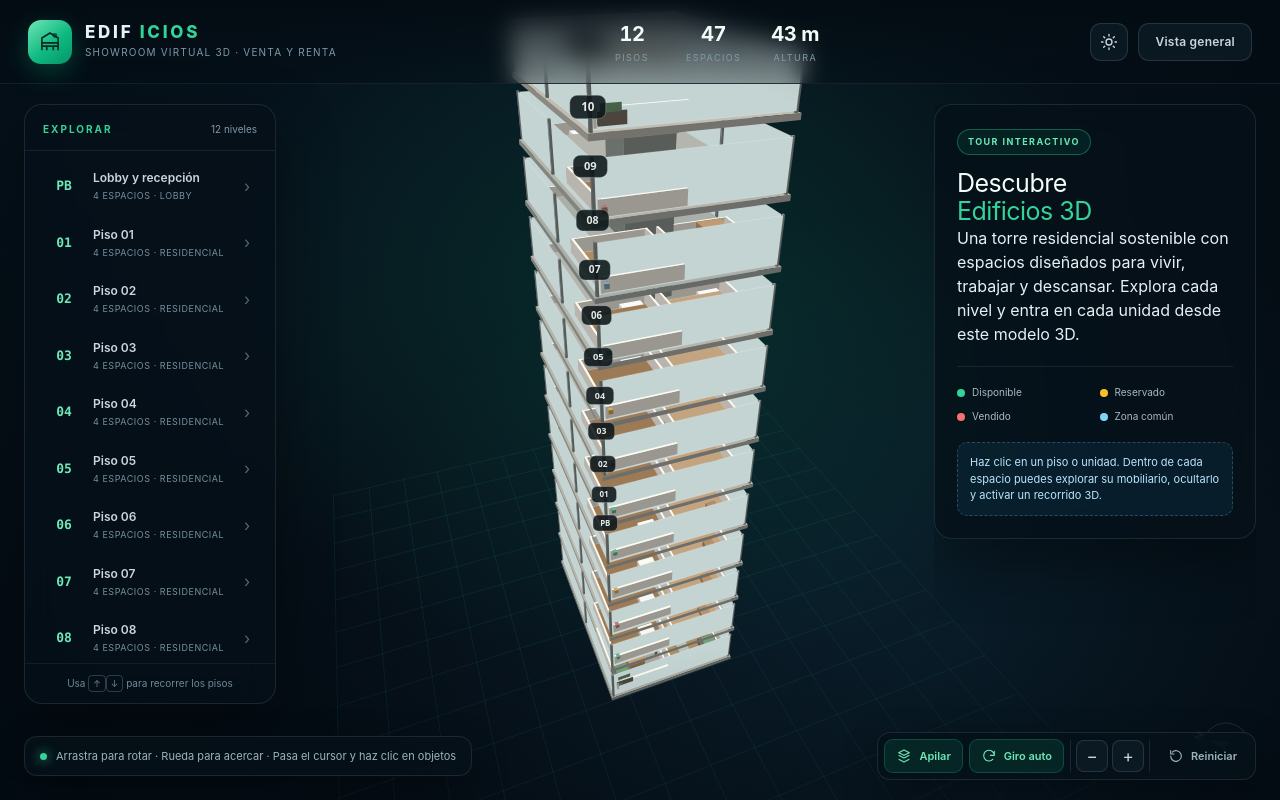
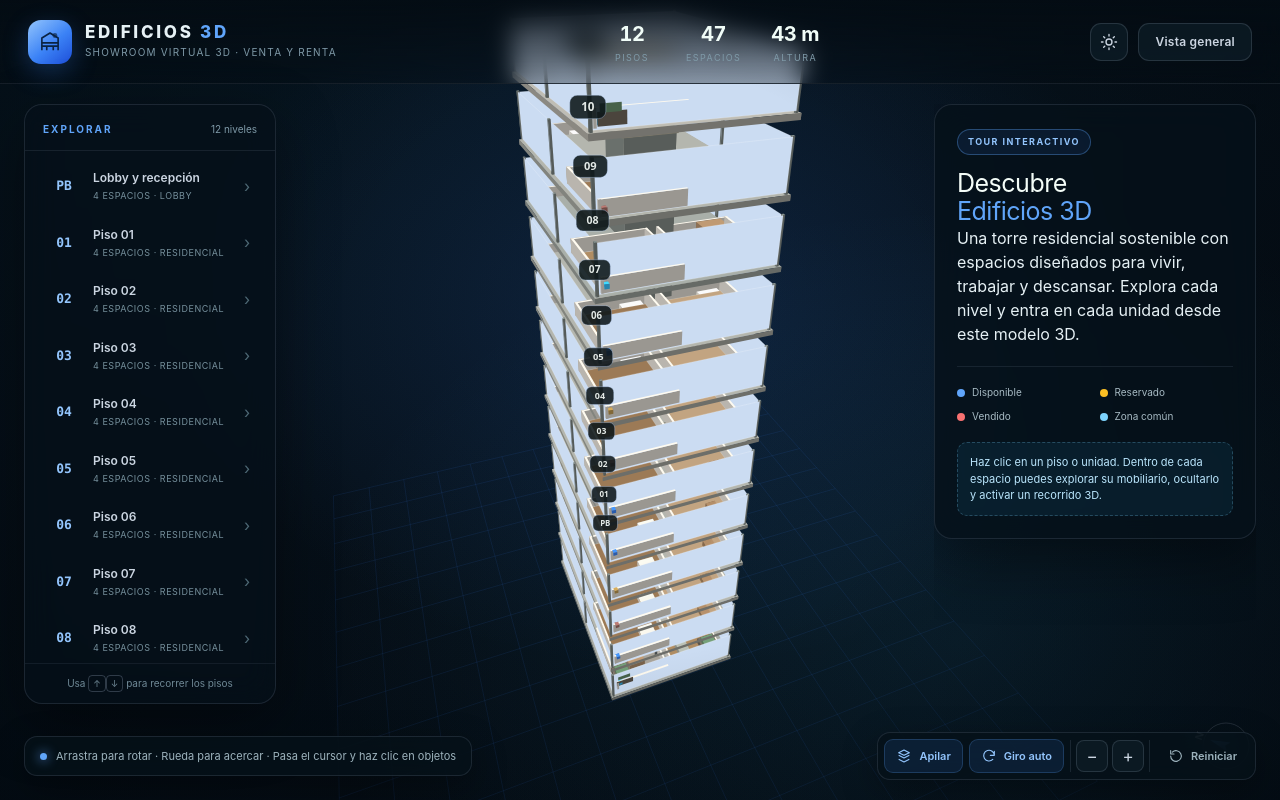
Before and after one commit to cchura94/proyecto-edificios, an Angular app: page / in a window 1280 px wide. Built offline with nearby package versions, Linux system fonts and the light colour scheme.

Commit message:
titulo y colores azul actualizados

```diff
--- a/src/app/app.css
+++ b/src/app/app.css
@@ -17,7 +17,7 @@
   color: #e6f1f5;
   font-family: Inter, ui-sans-serif, system-ui, -apple-system, 'Segoe UI', sans-serif;
   background:
-    radial-gradient(ellipse at 52% 38%, rgba(16, 185, 129, 0.16), transparent 52%),
+    radial-gradient(ellipse at 52% 38%, rgba(59, 130, 246,0.16), transparent 52%),
     radial-gradient(ellipse at 75% 80%, rgba(56, 189, 248, 0.1), transparent 48%),
     linear-gradient(160deg, #071722 0%, #061019 48%, #040a11 100%);
   transition: background 0.6s ease;
@@ -25,7 +25,7 @@
 
 .showroom.night {
   background:
-    radial-gradient(ellipse at 52% 38%, rgba(251, 191, 36, 0.09), transparent 50%),
+    radial-gradient(ellipse at 52% 38%, rgba(59, 130, 246, 0.12), transparent 50%),
     radial-gradient(ellipse at 78% 78%, rgba(99, 102, 241, 0.12), transparent 50%),
     linear-gradient(160deg, #050c18 0%, #030711 55%, #01040a 100%);
 }
@@ -77,10 +77,10 @@
   height: 44px;
   display: grid;
   place-items: center;
-  color: #062b21;
+  color: #0a2342;
   border-radius: 13px;
-  background: linear-gradient(140deg, #6ee7b7, #10b981 55%, #059669);
-  box-shadow: 0 8px 26px rgba(16, 185, 129, 0.28);
+  background: linear-gradient(140deg, #93c5fd, #3b82f6 55%, #1d4ed8);
+  box-shadow: 0 8px 26px rgba(59, 130, 246,0.28);
 }
 
 .brand-mark svg {
@@ -96,7 +96,7 @@
 }
 
 .brand-name span {
-  color: #34d399;
+  color: #60a5fa;
 }
 
 .brand-sub {
@@ -180,8 +180,8 @@
 
 .icon-btn:hover,
 .text-btn:hover {
-  color: #6ee7b7;
-  border-color: rgba(52, 211, 153, 0.5);
+  color: #93c5fd;
+  border-color: rgba(96, 165, 250,0.5);
   background: rgba(6, 78, 59, 0.35);
 }
 
@@ -213,7 +213,7 @@
   font-size: 10px;
   font-weight: 700;
   letter-spacing: 0.2em;
-  color: #34d399;
+  color: #60a5fa;
 }
 
 .panel-title small {
@@ -226,7 +226,7 @@
   overflow-y: auto;
   padding: 8px;
   scrollbar-width: thin;
-  scrollbar-color: rgba(52, 211, 153, 0.35) transparent;
+  scrollbar-color: rgba(96, 165, 250,0.35) transparent;
 }
 
 .floor-list::-webkit-scrollbar,
@@ -236,7 +236,7 @@
 
 .floor-list::-webkit-scrollbar-thumb,
 .info-panel::-webkit-scrollbar-thumb {
-  background: rgba(52, 211, 153, 0.35);
+  background: rgba(96, 165, 250,0.35);
   border-radius: 6px;
 }
 
@@ -260,12 +260,12 @@
 
 .floor-item:hover {
   background: rgba(30, 64, 64, 0.45);
-  border-color: rgba(52, 211, 153, 0.18);
+  border-color: rgba(96, 165, 250,0.18);
 }
 
 .floor-item.active {
-  background: linear-gradient(90deg, rgba(16, 185, 129, 0.22), rgba(16, 185, 129, 0.04));
-  border-left-color: #34d399;
+  background: linear-gradient(90deg, rgba(59, 130, 246,0.22), rgba(59, 130, 246,0.04));
+  border-left-color: #60a5fa;
   color: #ecfdf5;
 }
 
@@ -273,7 +273,7 @@
   font-family: ui-monospace, 'SFMono-Regular', Menlo, monospace;
   font-size: 13px;
   font-weight: 700;
-  color: #6ee7b7;
+  color: #93c5fd;
   text-align: center;
 }
 
@@ -308,7 +308,7 @@
 }
 
 .floor-item.active .floor-arrow {
-  color: #6ee7b7;
+  color: #93c5fd;
 }
 
 .nav-foot {
@@ -337,7 +337,7 @@ kbd {
   width: 322px;
   overflow-y: auto;
   scrollbar-width: thin;
-  scrollbar-color: rgba(52, 211, 153, 0.35) transparent;
+  scrollbar-color: rgba(96, 165, 250,0.35) transparent;
 }
 
 .card {
@@ -361,7 +361,7 @@ kbd {
   font-weight: 700;
   letter-spacing: 0.16em;
   text-transform: uppercase;
-  color: #34d399;
+  color: #60a5fa;
 }
 
 .count {
@@ -381,8 +381,8 @@ kbd {
 }
 
 .status-chip.disponible {
-  color: #34d399;
-  background: rgba(16, 185, 129, 0.12);
+  color: #60a5fa;
+  background: rgba(59, 130, 246,0.12);
 }
 
 .status-chip.reservado {
@@ -409,7 +409,7 @@ h2 {
 }
 
 .welcome-card h2 span {
-  color: #34d399;
+  color: #60a5fa;
 }
 
 .price-row {
@@ -424,7 +424,7 @@ h2 {
 .price {
   font-size: 25px;
   font-weight: 800;
-  color: #6ee7b7;
+  color: #93c5fd;
 }
 
 .area {
@@ -484,10 +484,10 @@ h2 {
 }
 
 .cta {
-  color: #04271d;
+  color: #0a2342;
   border: none;
-  background: linear-gradient(110deg, #6ee7b7, #34d399);
-  box-shadow: 0 10px 24px rgba(16, 185, 129, 0.22);
+  background: linear-gradient(110deg, #93c5fd, #60a5fa);
+  box-shadow: 0 10px 24px rgba(59, 130, 246,0.22);
 }
 
 .cta:hover {
@@ -502,16 +502,16 @@ h2 {
 }
 
 .ghost-btn:hover {
-  color: #6ee7b7;
-  border-color: rgba(52, 211, 153, 0.45);
+  color: #93c5fd;
+  border-color: rgba(96, 165, 250,0.45);
 }
 
 .sent {
   margin-top: 18px;
   padding: 13px;
-  border: 1px solid rgba(52, 211, 153, 0.35);
+  border: 1px solid rgba(96, 165, 250,0.35);
   border-radius: 10px;
-  background: rgba(16, 185, 129, 0.1);
+  background: rgba(59, 130, 246,0.1);
   color: #a7f3d0;
   font-size: 12px;
   line-height: 1.5;
@@ -539,8 +539,8 @@ h2 {
 }
 
 .unit:hover {
-  border-color: rgba(52, 211, 153, 0.45);
-  background: rgba(16, 185, 129, 0.1);
+  border-color: rgba(96, 165, 250,0.45);
+  background: rgba(59, 130, 246,0.1);
 }
 
 .unit-dot {
@@ -586,7 +586,7 @@ h2 {
 }
 
 .status-text.disponible {
-  color: #34d399;
+  color: #60a5fa;
 }
 
 .status-text.reservado {
@@ -604,13 +604,13 @@ h2 {
 .welcome-badge {
   display: inline-block;
   padding: 5px 10px;
-  border: 1px solid rgba(52, 211, 153, 0.35);
+  border: 1px solid rgba(96, 165, 250,0.35);
   border-radius: 999px;
-  background: rgba(16, 185, 129, 0.1);
+  background: rgba(59, 130, 246,0.1);
   font-size: 9px;
   font-weight: 700;
   letter-spacing: 0.16em;
-  color: #6ee7b7;
+  color: #93c5fd;
 }
 
 .legend {
@@ -637,7 +637,7 @@ h2 {
 }
 
 .legend-dot.available {
-  background: #34d399;
+  background: #60a5fa;
 }
 
 .legend-dot.reserved {
@@ -698,8 +698,8 @@ h2 {
   width: 7px;
   height: 7px;
   border-radius: 50%;
-  background: #34d399;
-  box-shadow: 0 0 12px #34d399;
+  background: #60a5fa;
+  box-shadow: 0 0 12px #60a5fa;
 }
 
 .controls {
@@ -730,9 +730,9 @@ h2 {
 
 .control:hover,
 .control.on {
-  color: #6ee7b7;
-  background: rgba(16, 185, 129, 0.12);
-  border-color: rgba(52, 211, 153, 0.22);
+  color: #93c5fd;
+  background: rgba(59, 130, 246,0.12);
+  border-color: rgba(96, 165, 250,0.22);
 }
 
 .control.reset:hover {
@@ -757,7 +757,7 @@ h2 {
   gap: 2px;
   max-width: 230px;
   padding: 9px 12px;
-  border: 1px solid rgba(216, 195, 154, 0.42);
+  border: 1px solid rgba(147, 197, 253, 0.42);
   border-radius: 10px;
   background: rgba(14, 24, 24, 0.95);
   box-shadow: 0 12px 32px rgba(0, 0, 0, 0.45);
@@ -808,8 +808,8 @@ h2 {
 .tool-toggle:hover,
 .tool-toggle.on {
   color: #e8d6ae;
-  border-color: rgba(216, 195, 154, 0.5);
-  background: rgba(168, 139, 90, 0.16);
+  border-color: rgba(147, 197, 253, 0.5);
+  background: rgba(59, 130, 246, 0.16);
 }
 
 .tool-toggle.wide {
@@ -825,7 +825,7 @@ h2 {
   font-weight: 700;
   letter-spacing: 0.16em;
   text-transform: uppercase;
-  color: #b7a887;
+  color: #93c5fd;
 }
 
 .item-list {
@@ -853,9 +853,9 @@ h2 {
 
 .item-chip:hover,
 .item-chip.active {
-  color: #f2e9d5;
-  border-color: rgba(216, 195, 154, 0.48);
-  background: rgba(168, 139, 90, 0.14);
+  color: #eff6ff;
+  border-color: rgba(147, 197, 253, 0.48);
+  background: rgba(59, 130, 246, 0.14);
 }
 
 .item-swatch {
@@ -879,8 +879,8 @@ h2 {
 }
 
 .close-btn:hover {
-  color: #f2e9d5;
-  border-color: rgba(216, 195, 154, 0.5);
+  color: #eff6ff;
+  border-color: rgba(147, 197, 253, 0.5);
 }
 
 .item-visual {
--- a/src/app/app.html
+++ b/src/app/app.html
@@ -20,7 +20,7 @@
         </svg>
       </div>
       <div class="brand-text">
-        <div class="brand-name">EDIF <span>ICIOS</span></div>
+        <div class="brand-name">EDIFICIOS <span>3D</span></div>
         <div class="brand-sub">Showroom virtual 3D · Venta y renta</div>
       </div>
     </div>
--- a/src/app/app.ts
+++ b/src/app/app.ts
@@ -125,10 +125,10 @@ const PENTHOUSE_TEMPLATE: RoomTemplate[] = [
 const STATUSES: RoomStatus[] = ['disponible', 'vendido', 'reservado', 'disponible'];
 
 const STATUS_COLOR: Record<RoomStatus, string> = {
-  disponible: '#5d9c7c',
+  disponible: '#3b82f6',
   reservado: '#b99550',
   vendido: '#a26963',
-  comun: '#718f9a',
+  comun: '#38bdf8',
 };
 
 function makeItems(t: RoomTemplate, kind: FloorKind, index: number): RoomItem[] {
@@ -490,9 +490,9 @@ export class App implements AfterViewInit, OnDestroy {
 
       this.box(target, 0, y + 0.17, 0, 16.4, 0.34, 11.4, slabColor, { floorIndex: i, kind: 'slab', faces: 5 });
 
-      const glassColor = this.night() ? '#e8d9b6' : '#c3d4d3';
+      const glassColor = this.night() ? '#bcd7f7' : '#cbdcf2';
       const glassAlpha = this.night() ? 0.16 : 0.13;
-      const glassStroke = this.night() ? 'rgba(245,220,170,.3)' : 'rgba(255,255,255,.2)';
+      const glassStroke = this.night() ? 'rgba(191,219,254,.35)' : 'rgba(255,255,255,.2)';
       const glassOpts: BoxOptions = { floorIndex: i, kind: 'glass', alpha: glassAlpha, stroke: glassStroke };
       this.quad(target, [[-8, y + 0.42, 5.5], [8, y + 0.42, 5.5], [8, y + 3.36, 5.5], [-8, y + 3.36, 5.5]], glassColor, glassOpts);
       this.quad(target, [[8, y + 0.42, -5.5], [-8, y + 0.42, -5.5], [-8, y + 3.36, -5.5], [8, y + 3.36, -5.5]], glassColor, glassOpts);
@@ -527,7 +527,7 @@ export class App implements AfterViewInit, OnDestroy {
             [room.x + room.w * 0.32, y + 0.36, room.z - room.d * 0.3],
             [room.x + room.w * 0.32, y + 0.36, room.z + room.d * 0.3],
             [room.x - room.w * 0.32, y + 0.36, room.z + room.d * 0.3],
-          ], '#f5dfb0', { ...opts, kind: 'patch', alpha: 0.14 });
+          ], '#cfe3ff', { ...opts, kind: 'patch', alpha: 0.14 });
         }
 
         const wallH = 0.92;
@@ -585,7 +585,7 @@ export class App implements AfterViewInit, OnDestroy {
       const b = this.project([g, -0.45, 28]);
       const c = this.project([-28, -0.45, g]);
       const d = this.project([28, -0.45, g]);
-      ctx.strokeStyle = this.night() ? 'rgba(56,189,248,.075)' : 'rgba(45,212,191,.09)';
+      ctx.strokeStyle = this.night() ? 'rgba(56,189,248,.075)' : 'rgba(59,130,246,.1)';
       ctx.beginPath();
       ctx.moveTo(a.x, a.y);
       ctx.lineTo(b.x, b.y);
@@ -607,7 +607,7 @@ export class App implements AfterViewInit, OnDestroy {
     ctx.arc(0, 0, 23, 0, Math.PI * 2);
     ctx.stroke();
     ctx.rotate(-this.cam.yaw);
-    ctx.fillStyle = '#34d399';
+    ctx.fillStyle = '#60a5fa';
     ctx.beginPath();
     ctx.moveTo(0, -17);
     ctx.lineTo(5, 3);
@@ -634,12 +634,12 @@ export class App implements AfterViewInit, OnDestroy {
         const active = selected === i;
         ctx.save();
         this.roundRect(ctx, p.x - w / 2, p.y - h / 2, w, h, 7 * scale);
-        ctx.fillStyle = active ? 'rgba(63,125,104,.96)' : 'rgba(12,22,25,.88)';
+        ctx.fillStyle = active ? 'rgba(30,64,175,.96)' : 'rgba(12,22,25,.88)';
         ctx.fill();
-        ctx.strokeStyle = active ? '#a8d0bf' : 'rgba(200,212,205,.32)';
+        ctx.strokeStyle = active ? '#bfdbfe' : 'rgba(191,219,254,.35)';
         ctx.lineWidth = 1;
         ctx.stroke();
-        ctx.fillStyle = active ? '#f4faf5' : '#e3e9e6';
+        ctx.fillStyle = active ? '#eff6ff' : '#e3e9e6';
         ctx.font = `700 ${11 * scale}px system-ui, sans-serif`;
         ctx.textAlign = 'center';
         ctx.textBaseline = 'middle';
@@ -661,12 +661,12 @@ export class App implements AfterViewInit, OnDestroy {
       const w = ctx.measureText(text).width + 22 * scale;
       const h = 24 * scale;
       this.roundRect(ctx, p.x - w / 2, p.y - h / 2, w, h, 8 * scale);
-      ctx.fillStyle = active ? 'rgba(47,74,67,.96)' : 'rgba(12,22,25,.9)';
+      ctx.fillStyle = active ? 'rgba(23,47,90,.96)' : 'rgba(12,22,25,.9)';
       ctx.fill();
-      ctx.strokeStyle = active || hovered ? '#d8c39a' : 'rgba(200,212,205,.3)';
+      ctx.strokeStyle = active || hovered ? '#93c5fd' : 'rgba(191,219,254,.3)';
       ctx.lineWidth = active ? 2 : 1;
       ctx.stroke();
-      ctx.fillStyle = active ? '#fbf3df' : '#e6ece9';
+      ctx.fillStyle = active ? '#eff6ff' : '#e6ece9';
       ctx.textAlign = 'center';
       ctx.textBaseline = 'middle';
       ctx.fillText(text, p.x, p.y + 0.5);
@@ -716,17 +716,17 @@ export class App implements AfterViewInit, OnDestroy {
       ctx.closePath();
       ctx.fillStyle = this.rgba(face.color, alpha);
       if (roomHighlighted && face.kind === 'patch') {
-        ctx.shadowColor = 'rgba(255,244,214,.8)';
+        ctx.shadowColor = 'rgba(147,197,253,.85)';
         ctx.shadowBlur = 9 + Math.sin(this.time * 2.4) * 3;
       }
       if (itemSelected) {
-        ctx.shadowColor = '#e8c98a';
+        ctx.shadowColor = '#93c5fd';
         ctx.shadowBlur = 14;
       }
       ctx.fill();
       ctx.shadowBlur = 0;
       if (face.stroke || roomHighlighted || itemSelected) {
-        ctx.strokeStyle = itemSelected ? '#f0d39a' : roomHighlighted ? 'rgba(255,252,240,.9)' : (face.stroke ?? 'transparent');
+        ctx.strokeStyle = itemSelected ? '#bfdbfe' : roomHighlighted ? 'rgba(239,246,255,.92)' : (face.stroke ?? 'transparent');
         ctx.lineWidth = itemSelected ? 2.4 : roomHighlighted ? 1.6 : 1;
         ctx.stroke();
       }
--- a/src/index.html
+++ b/src/index.html
@@ -2,7 +2,7 @@
 <html lang="en">
 <head>
   <meta charset="utf-8">
-  <title>Proyecto Show rooms 3d actualizado 3</title>
+  <title>Edificios 3D · Showroom Virtual</title>
   <base href="/">
   <meta name="viewport" content="width=device-width, initial-scale=1">
   <link rel="icon" type="image/x-icon" href="favicon.ico">
```
